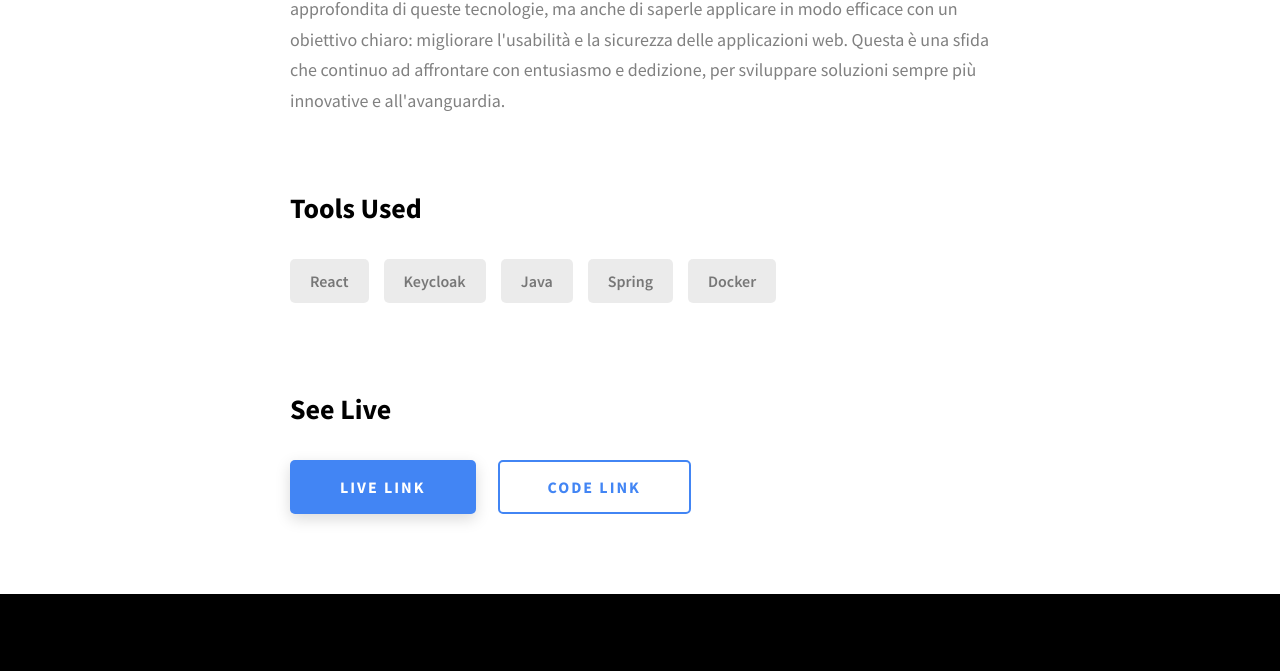
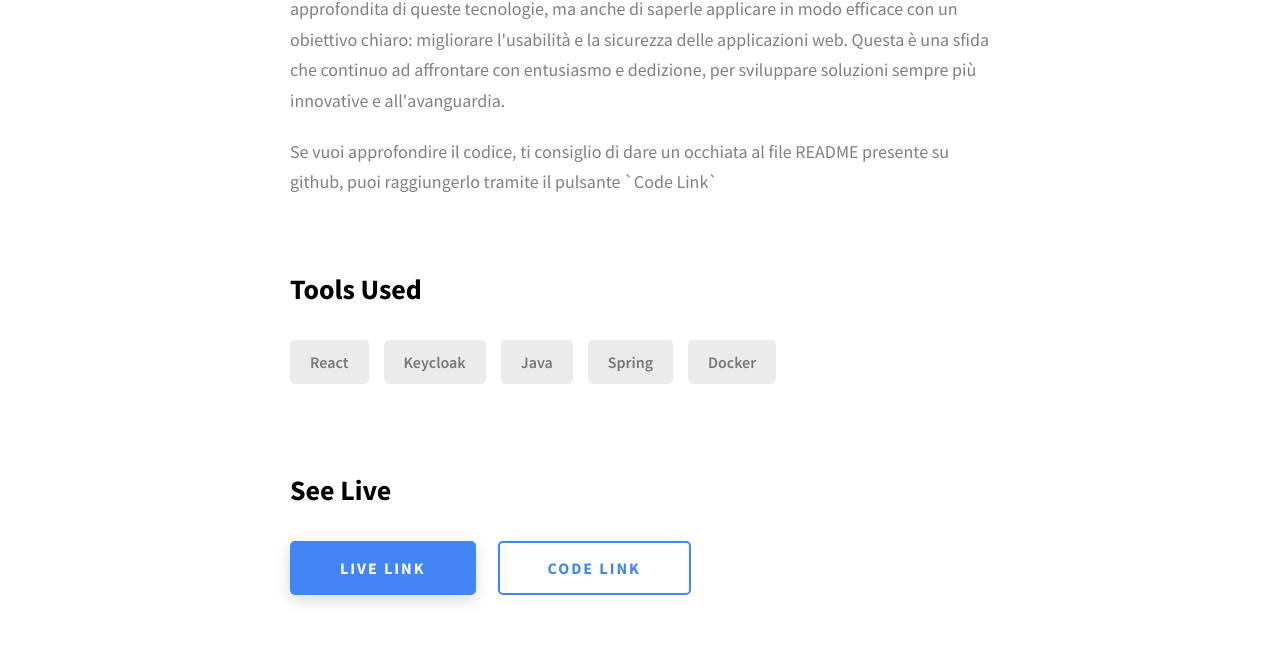
Before and after one commit to danielecaporaletti/portfolio-web, a website: page project-1.html in a window 1280 px wide. Shown: the part 1920-2591 px from the top of the page. Drawn offline with Linux system fonts and the light colour scheme.

Commit message:
add readme in ghithub

```diff
--- a/project-1.html
+++ b/project-1.html
@@ -120,6 +120,9 @@
               <p class="project-details__desc-para">
                 Implementando questo progetto, ho dimostrato non solo di avere una comprensione approfondita di queste tecnologie, ma anche di saperle applicare in modo efficace con un obiettivo chiaro: migliorare l'usabilità e la sicurezza delle applicazioni web. Questa è una sfida che continuo ad affrontare con entusiasmo e dedizione, per sviluppare soluzioni sempre più innovative e all'avanguardia.
               </p>
+              <p class="project-details__desc-para">
+                Se vuoi approfondire il codice, ti consiglio di dare un occhiata al file README presente su github, puoi raggiungerlo tramite il pulsante `Code Link`
+              </p>
 
             </div>
             <div class="project-details__tools-used">
```
